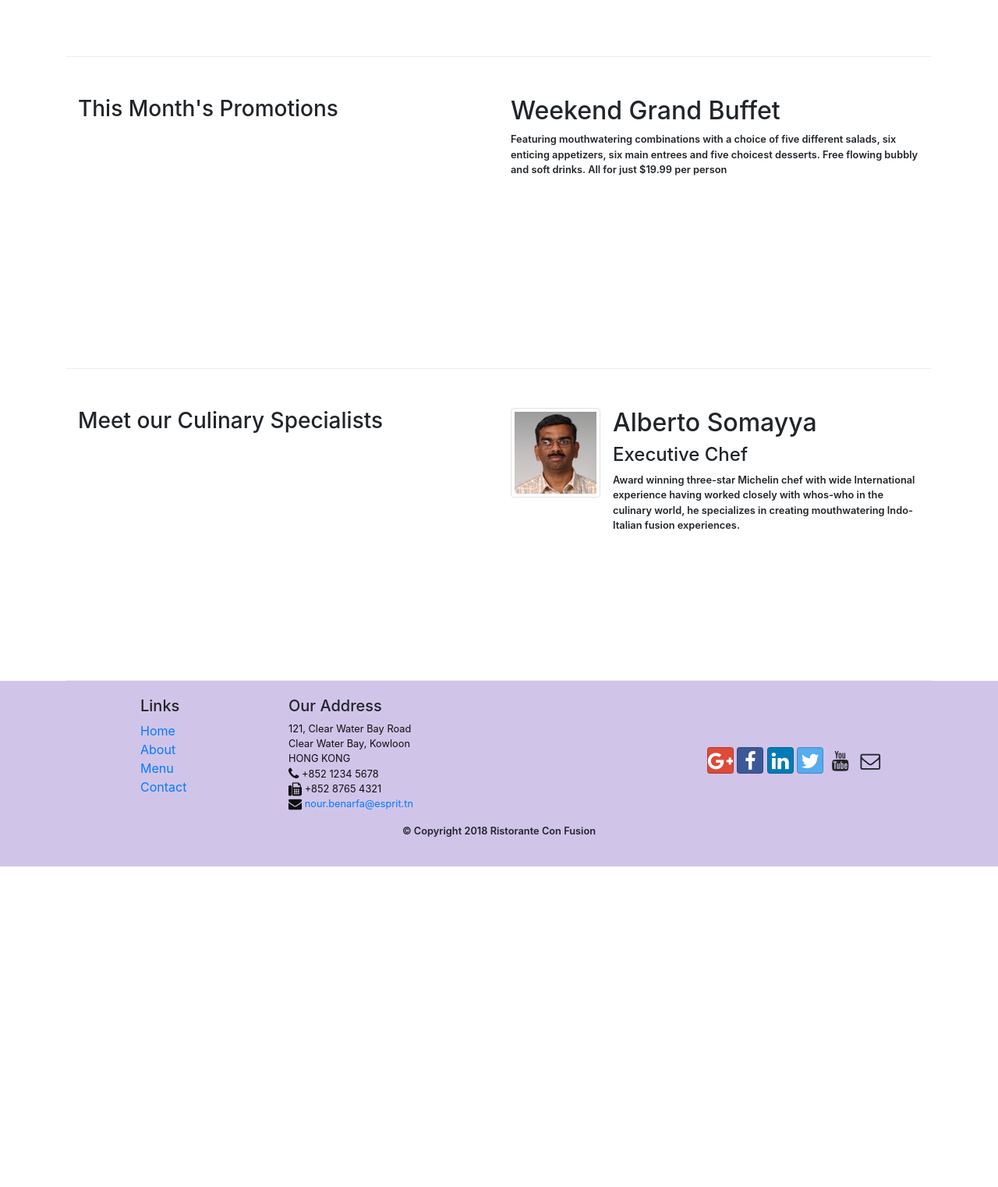
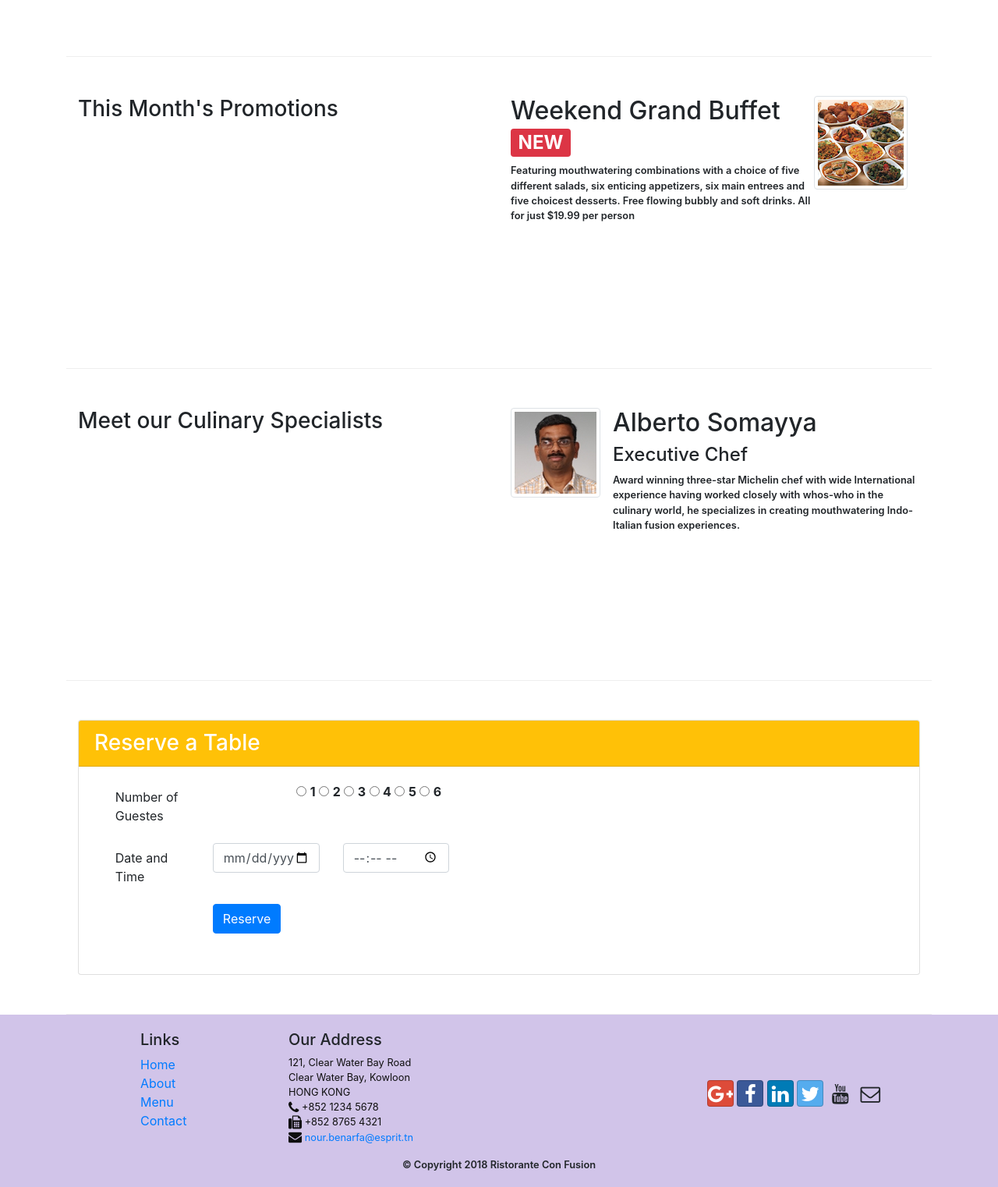
Before and after one commit to BenArfanour/Coursera, a website: page index.html in a window 1280 px wide. Shown: the part 640-2162 px from the top of the page at 78% size. Before the commit the page ends 1751 px from the top, so only its background shows below. Drawn offline with nearby package versions, Linux system fonts and the light colour scheme.

Commit message:
end week 2

```diff
--- a/css/style.css
+++ b/css/style.css
@@ -51,3 +51,7 @@ body {
     background-color: #512DA8 ;
 
 }
+
+#reserve-block {
+    scroll-behavior: smooth;
+  }
--- a/index.html
+++ b/index.html
@@ -23,13 +23,26 @@
             <button class="navbar-toggler" type="button" data-toggle="collapse" data-target="#Navbar">
                 <span class="navbar-toggler-icon"></span>
             </button>
-                   <a class="navbar-brand mr-atuo" href=""><img src="img/logo.png" height="30" width="41"> </a>
+            <a class="navbar-brand mr-atuo" href="">
+                <img src="img/logo.png" height="30" width="41"> </a>
             <div class="collapse navbar-collapse" id="Navbar">
                 <ul class="navbar-nav mr-auto">
-                                        <li class="navbar-item active"> <a class="nav-link" href="#"><span class="fa fa-home fa-lg"></span> Home</a></li>
-                                        <li class="navbar-item"> <a class="nav-link" href="./aboutus.html"><span class="fa fa-info fa-lg"></span> About</a></li>
-                                        <li class="navbar-item"> <a class="nav-link" href="#"><span class="fa fa-list fa-lg"></span>Menu</a></li>
-                                        <li class="navbar-item"> <a class="nav-link" href="./contactus.html"><span class="fa fa-address-card fa-lg"></span>Contact</a></li>
+                    <li class="navbar-item active">
+                        <a class="nav-link" href="#">
+                            <span class="fa fa-home fa-lg"></span> Home</a>
+                    </li>
+                    <li class="navbar-item">
+                        <a class="nav-link" href="./aboutus.html">
+                            <span class="fa fa-info fa-lg"></span> About</a>
+                    </li>
+                    <li class="navbar-item">
+                        <a class="nav-link" href="#">
+                            <span class="fa fa-list fa-lg"></span>Menu</a>
+                    </li>
+                    <li class="navbar-item">
+                        <a class="nav-link" href="./contactus.html">
+                            <span class="fa fa-address-card fa-lg"></span>Contact</a>
+                    </li>
                 </ul>
             </div>
 
@@ -41,11 +54,18 @@
             <div class="row row-header">
                 <div class="col-12 col-sm-6 col-md-7">
                     <h1>Ristorante con Fusion</h1>
-                    <p>We take inspiration from the World's best cuisines, and create a unique fusion experience. Our lipsmacking creations will tickle your culinary senses!</p>
+                    <p>We take inspiration from the World's best cuisines, and create a unique fusion experience. Our lipsmacking
+                        creations will tickle your culinary senses!</p>
                 </div>
 
                 <div class="col-12 col-sm align-self-center">
                     <img src="img/logo.png" class="img-fluid">
+                </div>
+
+                <div class="col-12 col-sm align-self-center">
+                    <div class="btn-group" role="group" aria-label="reserve">
+                        <button class="btn btn-warning" id="reserve-btn">Reserve Table</button>
+                    </div>
                 </div>
 
             </div>
@@ -61,8 +81,12 @@
                 <div class="media">
                     <img class="d-flex mr-3 img-thumbnail algin-self-center" src="img/uthappizza.png" alt="Nour Ben Arfa">
                     <div class="media-body">
-                            <h2 class="mt-0">Uthappizza <span class="badge badge-danger">HOT</span> <span class="badge badge-pill badge-secondary">4,99£</span></h2>
-                            <p>A unique combination of Indian Uthappam (pancake) and Italian pizza, topped with Cerignola olives, ripe vine cherry tomatoes, Vidalia onion, Guntur chillies and Buffalo Paneer.</p>
+                        <h2 class="mt-0">Uthappizza
+                            <span class="badge badge-danger">HOT</span>
+                            <span class="badge badge-pill badge-secondary">4,99£</span>
+                        </h2>
+                        <p class="d-none d-sm-block">A unique combination of Indian Uthappam (pancake) and Italian pizza, topped with Cerignola olives,
+                            ripe vine cherry tomatoes, Vidalia onion, Guntur chillies and Buffalo Paneer.</p>
                     </div>
 
                 </div>
@@ -76,8 +100,26 @@
                 <h3>This Month's Promotions</h3>
             </div>
             <div class="col-12 col-md-6 col-sm-8">
-                <h2>Weekend Grand Buffet</h2>
-                <p>Featuring mouthwatering combinations with a choice of five different salads, six enticing appetizers, six main entrees and five choicest desserts. Free flowing bubbly and soft drinks. All for just $19.99 per person </p>
+                <div class="media">
+                    <div class="media-body">
+                        <h2 class="media-heading">Weekend Grand Buffet
+                            <span class="badge badge-danger">NEW</span>
+                        </h2>
+                        <p class="d-none d-sm-block">Featuring mouthwatering combinations with a choice of five different salads, six enticing appetizers,
+                            six main entrees and five choicest desserts. Free flowing bubbly and soft drinks. All for just
+                            $19.99 per person </p>
+                    </div>
+                    <div class="media-right">
+                        <img class="d-flex mr-3  img-thumbnail algin-self-center" src="img/buffet.png" alt="Nour Ben Arfa">
+
+                    </div>
+
+
+
+
+
+                </div>
+
             </div>
         </div>
 
@@ -91,12 +133,97 @@
                     <div class="media-body">
                         <h2 class="mt-0">Alberto Somayya</h2>
                         <h4>Executive Chef</h4>
-                                <p>Award winning three-star Michelin chef with wide International experience having worked closely with whos-who in the culinary world, he specializes in creating mouthwatering Indo-Italian fusion experiences. </p>
+                        <p class="d-none d-sm-block">Award winning three-star Michelin chef with wide International experience having worked closely with
+                            whos-who in the culinary world, he specializes in creating mouthwatering Indo-Italian fusion
+                            experiences. </p>
                     </div>
                 </div>
 
             </div>
         </div>
+
+        <div class="row row-content" id="reserve-block">
+            <div class="col-sm">
+                <div class="card">
+                    <h3 class="card-header bg-warning text-white"> Reserve a Table</h3>
+                    <div class="card-body">
+                        <dl class="row">
+                            <form>
+                                <div class="form-group row">
+                                    <label for="firstname" class="col-md-3 col-form-label offset-md-1">Number of Guestes</label>
+
+                                    <div class="col-md-6 offset-md-2">
+                                        <div class="custom-control custom-radio">
+                                            <input type="radio" class="form-control-input" id="1" name="coursera">
+                                            <label class="form-control-label" for="approve">
+                                                <strong>1</strong>
+                                            </label>
+
+                                            <input type="radio" class="form-control-input" id="2" name="coursera">
+                                            <label class="form-control-label" for="2">
+                                                <strong>2</strong>
+                                            </label>
+
+                                            <input type="radio" class="form-control-input" id="3" name="coursera">
+                                            <label class="form-check-label" for="3">
+                                                <strong>3</strong>
+                                            </label>
+
+                                            <input type="radio" class="form-control-input" id="4" name="coursera">
+                                            <label class="form-check-label" for="4">
+                                                <strong>4</strong>
+                                            </label>
+
+                                            <input type="radio" class="form-control-input" id="5" name="coursera">
+                                            <label class="form-check-label" for="5">
+                                                <strong>5</strong>
+                                            </label>
+
+                                            <input type="radio" class="form-control-input" id="6" name="coursera">
+                                            <label class="form-check-label" for="6">
+                                                <strong>6</strong>
+                                            </label>
+
+                                        </div>
+                                    </div>
+
+                                </div>
+
+
+                                <div class="form-group row">
+                                    <label for="date" class="col-12 col-md-3 col-form-label offset-md-1">Date and Time</label>
+                                    <div class="col-md-4">
+                                        <input type="Date" class="form-control" id="areacode" name="areacode" placeholder="Area code">
+                                    </div>
+                                    <div class="col-md-4">
+                                        <input type="time" class="form-control" id="date" name="date" placeholder="Time">
+                                    </div>
+                                </div>
+
+
+                                <div class="form-group row">
+                                    <div class="offset-md-4 col-md-10">
+                                        <button type="submit" class="btn btn-primary">
+                                            Reserve
+                                        </button>
+                                    </div>
+                                </div>
+
+
+
+
+
+
+
+
+
+                            </form>
+                        </dl>
+                    </div>
+                </div>
+            </div>
+        </div>
+
     </div>
 
     <footer class="footer">
@@ -105,31 +232,55 @@
                 <div class="col-4 offset-1 col-sm-2">
                     <h5>Links</h5>
                     <ul class="list-unstyled">
-                            <li><a href="./index.html">Home</a></li>
-                            <li><a href="./aboutus.html">About</a></li>
-                            <li><a href="#">Menu</a></li>
-                            <li><a href="./contactus.html">Contact</a></li>
+                        <li>
+                            <a href="./index.html">Home</a>
+                        </li>
+                        <li>
+                            <a href="./aboutus.html">About</a>
+                        </li>
+                        <li>
+                            <a href="#">Menu</a>
+                        </li>
+                        <li>
+                            <a href="./contactus.html">Contact</a>
+                        </li>
                     </ul>
                 </div>
                 <div class="col-7 col-sm-5">
                     <h5>Our Address</h5>
                     <address>
-                          121, Clear Water Bay Road<br>
-                          Clear Water Bay, Kowloon<br>
-                          HONG KONG<br>
-                          <i class="fa fa-phone fa-lg"></i> +852 1234 5678<br>
-                          <i class="fa fa-fax fa-lg"></i> +852 8765 4321<br>
-                          <i class="fa fa-envelope fa-lg"></i> <a href="nour.benarfa@€sprit.tn">nour.benarfa@esprit.tn</a>
+                        121, Clear Water Bay Road
+                        <br> Clear Water Bay, Kowloon
+                        <br> HONG KONG
+                        <br>
+                        <i class="fa fa-phone fa-lg"></i> +852 1234 5678
+                        <br>
+                        <i class="fa fa-fax fa-lg"></i> +852 8765 4321
+                        <br>
+                        <i class="fa fa-envelope fa-lg"></i>
+                        <a href="nour.benarfa@€sprit.tn">nour.benarfa@esprit.tn</a>
                     </address>
                 </div>
                 <div class="col-12 col-sm-4 align-self-center">
                     <div class="text-center">
-                            <a class="btn btn-social-icon btn-google" href="http://google.com/+"> <i class="fa fa-google-plus"></i></a>
-                            <a class="btn btn-social-icon btn-facebook" href="http://www.facebook.com/profile.php?id="><i class="fa fa-facebook fa-lg"></i></a>
-                            <a class="btn btn-social-icon btn-linkedin" href="http://www.linkedin.com/in/"><i class="fa fa-linkedin fa-lg"></i></a>
-                            <a class="btn btn-social-icon btn-twitter" href="http://twitter.com/"><i class="fa fa-twitter fa-lg"></i></a>
-                            <a class="btn btn-social-icon btn-youtube" href="http://youtube.com/"><i class="fa fa-youtube fa-lg"></i></a>
-                            <a class="btn btn-social-icon btn-icon"   href="mailto:"><i class="fa fa-envelope-o fa-lg"></i></a>
+                        <a class="btn btn-social-icon btn-google" href="http://google.com/+">
+                            <i class="fa fa-google-plus"></i>
+                        </a>
+                        <a class="btn btn-social-icon btn-facebook" href="http://www.facebook.com/profile.php?id=">
+                            <i class="fa fa-facebook fa-lg"></i>
+                        </a>
+                        <a class="btn btn-social-icon btn-linkedin" href="http://www.linkedin.com/in/">
+                            <i class="fa fa-linkedin fa-lg"></i>
+                        </a>
+                        <a class="btn btn-social-icon btn-twitter" href="http://twitter.com/">
+                            <i class="fa fa-twitter fa-lg"></i>
+                        </a>
+                        <a class="btn btn-social-icon btn-youtube" href="http://youtube.com/">
+                            <i class="fa fa-youtube fa-lg"></i>
+                        </a>
+                        <a class="btn btn-social-icon btn-icon" href="mailto:">
+                            <i class="fa fa-envelope-o fa-lg"></i>
+                        </a>
                     </div>
                 </div>
             </div>
@@ -145,6 +296,17 @@
     <script src="node_modules/jquery/dist/jquery.min.js"></script>
     <script src="node_modules/popper.js/dist/umd/popper.min.js"></script>
     <script src="node_modules/bootstrap/dist/js/bootstrap.min.js"></script>
+    <script>
+        $(document).ready(function () {
+            $("#reserve-btn").click(function () {
+                $('html,body').animate({
+                    scrollTop: $("#reserve-block").offset().top
+                },
+                    'slow');
+            });
+        });
+
+    </script>
 
 </body>
 
```
Lines whose indentation alone changed are shown as unchanged.
